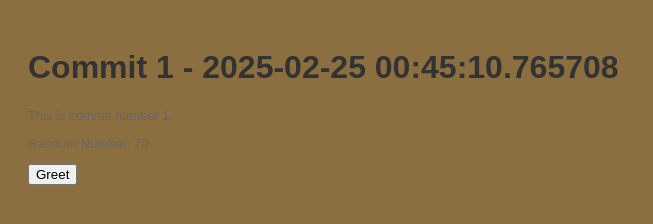
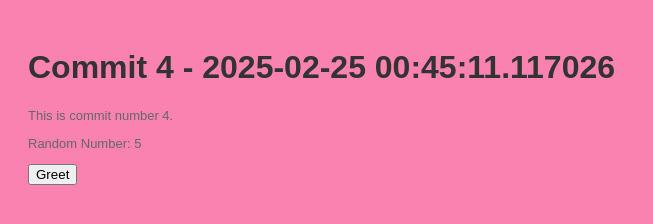
Before and after one commit to stiffs95/myrep-repo-20250225004504, a plain HTML site: page index.html in a window 1280 px wide. Shown: the whole page, without its empty margins (0-653 px from the left). Drawn offline with Linux system fonts and the light colour scheme.

Commit message:
📝 Commit 4 with HTML, CSS, and JS

```diff
--- a/index.html
+++ b/index.html
@@ -2,13 +2,13 @@
     <!DOCTYPE html>
     <html>
     <head>
-        <title>Commit 1 - 2025-02-25 00:45:10.765708</title>
+        <title>Commit 4 - 2025-02-25 00:45:11.117026</title>
         <link rel="stylesheet" href="style.css">
     </head>
     <body>
-        <h1>Commit 1 - 2025-02-25 00:45:10.765708</h1>
-        <p>This is commit number 1.</p>
-        <p>Random Number: 70</p>
+        <h1>Commit 4 - 2025-02-25 00:45:11.117026</h1>
+        <p>This is commit number 4.</p>
+        <p>Random Number: 5</p>
         <button onclick="greet()">Greet</button>
         <script src="script.js"></script>
     </body>
--- a/script.js
+++ b/script.js
@@ -2,4 +2,4 @@
     function greet() {
         alert('Hello from commit ' + commitNumber + '!');
     }
-    var commitNumber = 1;
+    var commitNumber = 4;
--- a/style.css
+++ b/style.css
@@ -1,7 +1,7 @@
 
     body {
         font-family: Arial, sans-serif;
-        background-color: #8c6f41;
+        background-color: #fa82b1;
         padding: 20px;
     }
     h1 {
```
